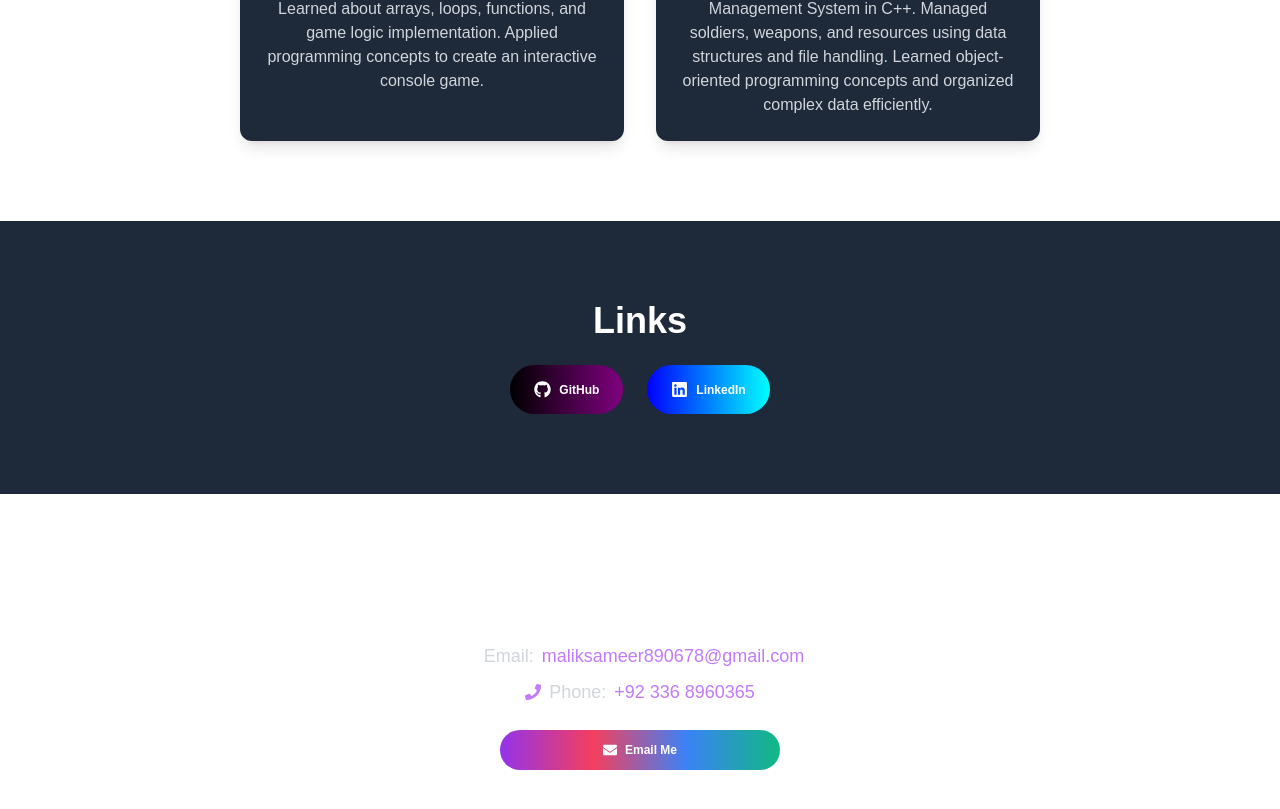
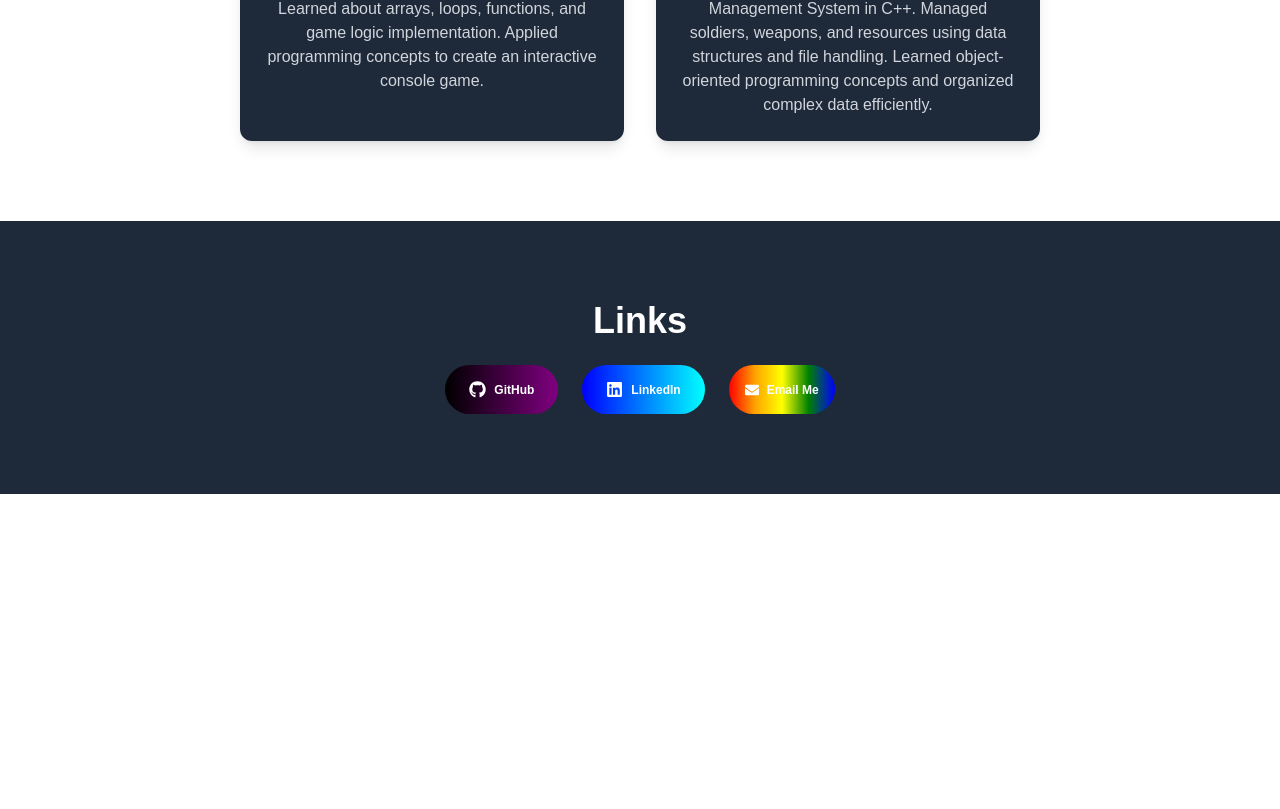
Before and after one commit to sameer890678/portfolio, a Next.js app: page / in a window 1280 px wide. Shown: the part 1323-2132 px from the top of the page. After the commit the page ends 1817 px from the top, so only its background shows below. Built offline with nearby package versions, Linux system fonts and the light colour scheme.

Commit message:
Added mail to the links and removed contacts

```diff
--- a/app/page.tsx
+++ b/app/page.tsx
@@ -100,36 +100,22 @@ export default function Home() {
     >
       <FaLinkedin size={17} /> LinkedIn
     </a>
-
-  </div>
-</section>
-
-{/* Contact Section */}
-<section className="py-21 px-125 bg-black-900 text-center">
-  <h2 className="text-4xl font-bold mb-6">Contact Me</h2>
-
-  <p className="flex items-center justify-center gap-2 text-gray-300 mb-2 text-lg">
-    <FaEnvelope size={20} className="text-purple-400" />
-    Email: <span className="text-purple-400">maliksameer890678@gmail.com</span>
-  </p>
-
- <p className="flex items-center justify-center gap-2 text-gray-300 mb-6 text-lg">
-  <FaPhone size={16} className="text-purple-400" />
-  Phone: <span className="text-purple-400">+92 336 8960365</span>
-</p>
-
+    {/* Email Button */}
 <a
-  href="maliksameer890678@gmail.com"
-  className="flex items-center justify-center gap-2 px-5 py-3 rounded-full text-white text-xs font-semibold
+  href="mailto:your-email@example.com"
+  className="flex items-center justify-center gap-2 px-4 py-2 rounded-full text-white text-xs font-semibold
              transform hover:scale-105 transition-all duration-300"
   style={{
-    background: "linear-gradient(90deg, #9333ea, #f43f5e, #3b82f6, #10b981)"
+    background: "linear-gradient(to right, red, orange, yellow, green, blue)"
   }}
 >
   <FaEnvelope size={14} /> Email Me
 </a>
 
+
+  </div>
 </section>
+
 
 
     </div>
```
